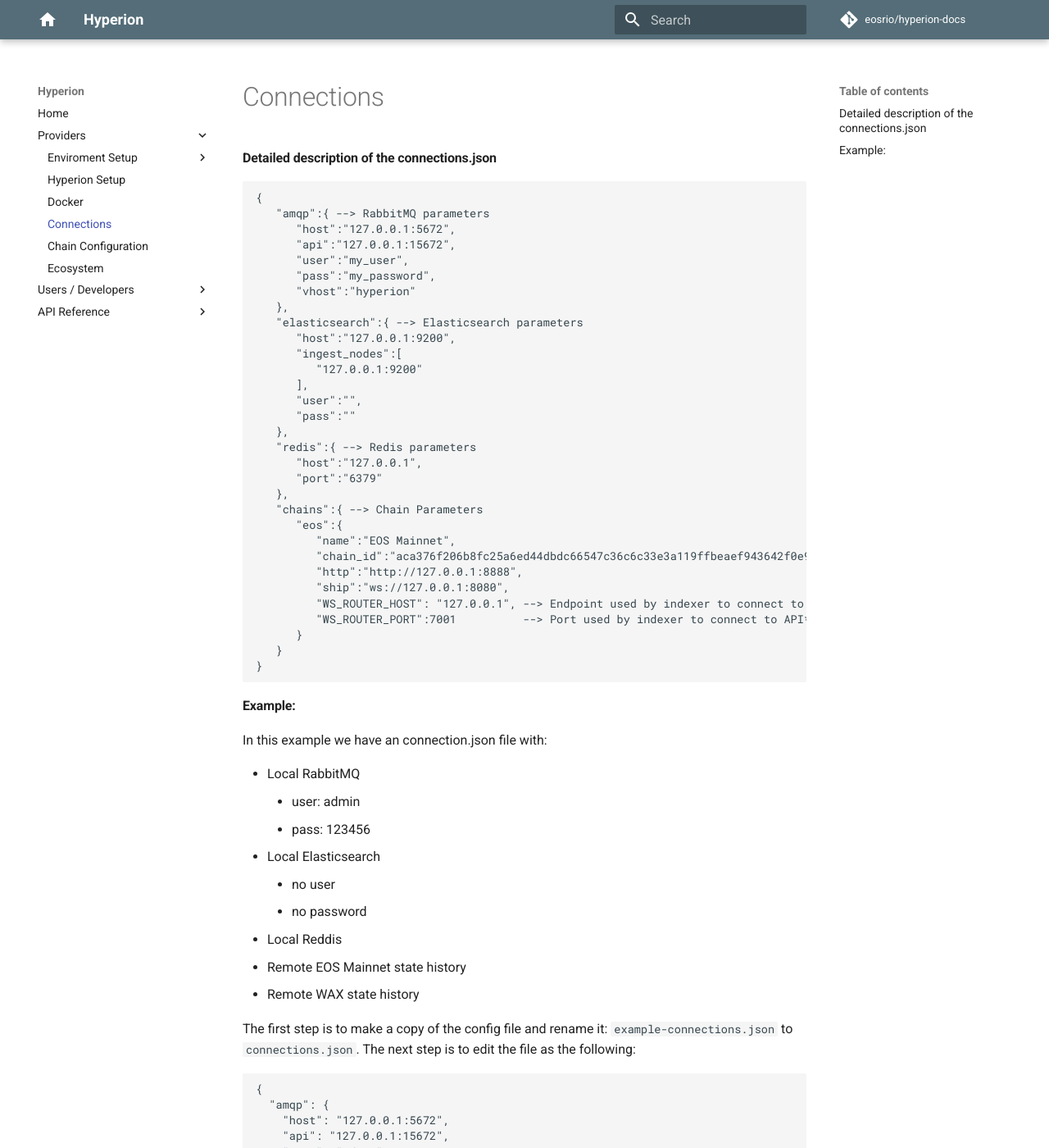
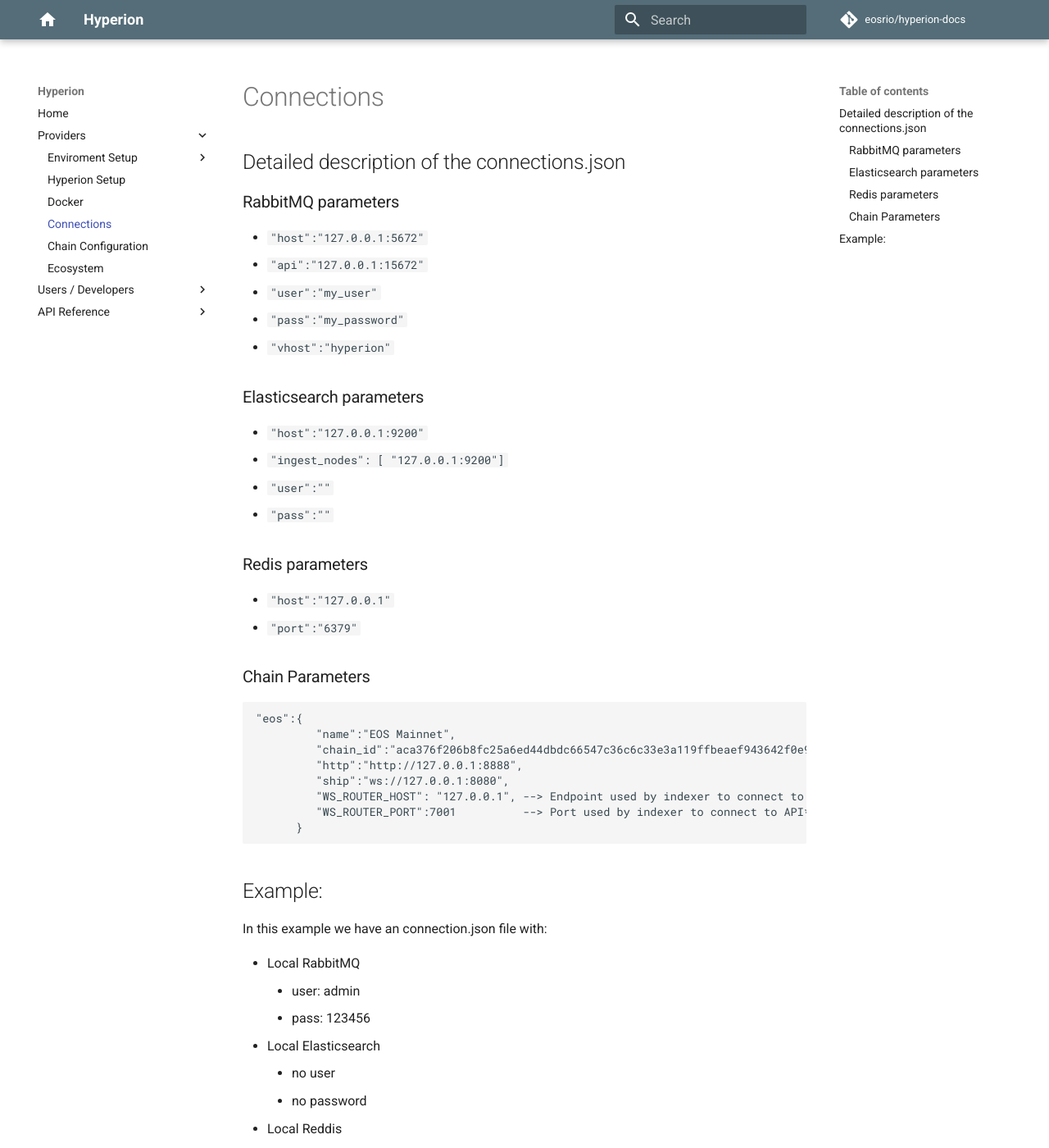
Before and after one commit to eosrio/hyperion-docs, an MkDocs documentation site: the page built from docs/connections.md, in a window 1280 px wide and 1400 px high. Shown: the whole window at 82% size. Built offline with MkDocs 1.6.1 and Material for MkDocs 9.7.7, drawn with Linux system fonts in a browser that asks for light colours; comment, search, counter and statistics services are not loaded.

Commit message:
new chain and connections schema

`````diff
--- a/docs/connections.md
+++ b/docs/connections.md
@@ -1,28 +1,26 @@
-#### Detailed description of the connections.json
+## Detailed description of the connections.json
+
+### RabbitMQ parameters
+   - `"host":"127.0.0.1:5672"`
+   - `"api":"127.0.0.1:15672"`
+   - `"user":"my_user"`
+   - `"pass":"my_password"`
+   - `"vhost":"hyperion"`
+
+### Elasticsearch parameters
+   - `"host":"127.0.0.1:9200"`
+   - `"ingest_nodes": [ "127.0.0.1:9200"]`
+   - `"user":""`
+   - `"pass":""`
+
+### Redis parameters
+   - `"host":"127.0.0.1"`
+   - `"port":"6379"`
+
+### Chain Parameters
 
 ````json
-{
-   "amqp":{ --> RabbitMQ parameters
-      "host":"127.0.0.1:5672",
-      "api":"127.0.0.1:15672",
-      "user":"my_user",
-      "pass":"my_password",
-      "vhost":"hyperion"
-   },
-   "elasticsearch":{ --> Elasticsearch parameters
-      "host":"127.0.0.1:9200",
-      "ingest_nodes":[
-         "127.0.0.1:9200"
-      ],
-      "user":"",
-      "pass":""
-   },
-   "redis":{ --> Redis parameters
-      "host":"127.0.0.1",
-      "port":"6379"
-   },
-   "chains":{ --> Chain Parameters
-      "eos":{
+"eos":{
          "name":"EOS Mainnet",
          "chain_id":"aca376f206b8fc25a6ed44dbdc66547c36c6c33e3a119ffbeaef943642f0e906",
          "http":"http://127.0.0.1:8888",
@@ -30,10 +28,9 @@
          "WS_ROUTER_HOST": "127.0.0.1", --> Endpoint used by indexer to connect to the API. This is important when Indexer and API aren't on the same machine / instance.
          "WS_ROUTER_PORT":7001          --> Port used by indexer to connect to API**
       }
-   }
-}
 ````
-#### Example:
+
+## Example:
 In this example we have an connection.json file with:
 
   - Local RabbitMQ
`````
Also changed, not shown: docs/chain.md (+10 -11 lines), docs/install.md (+4 -0 lines).
